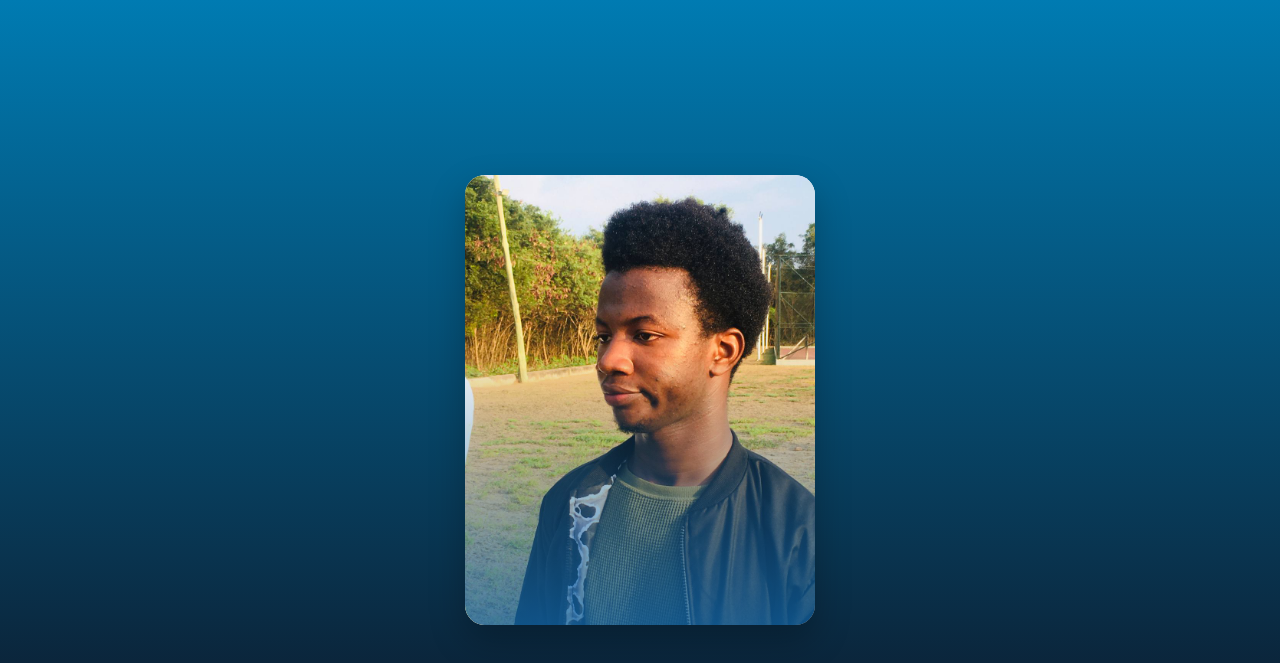
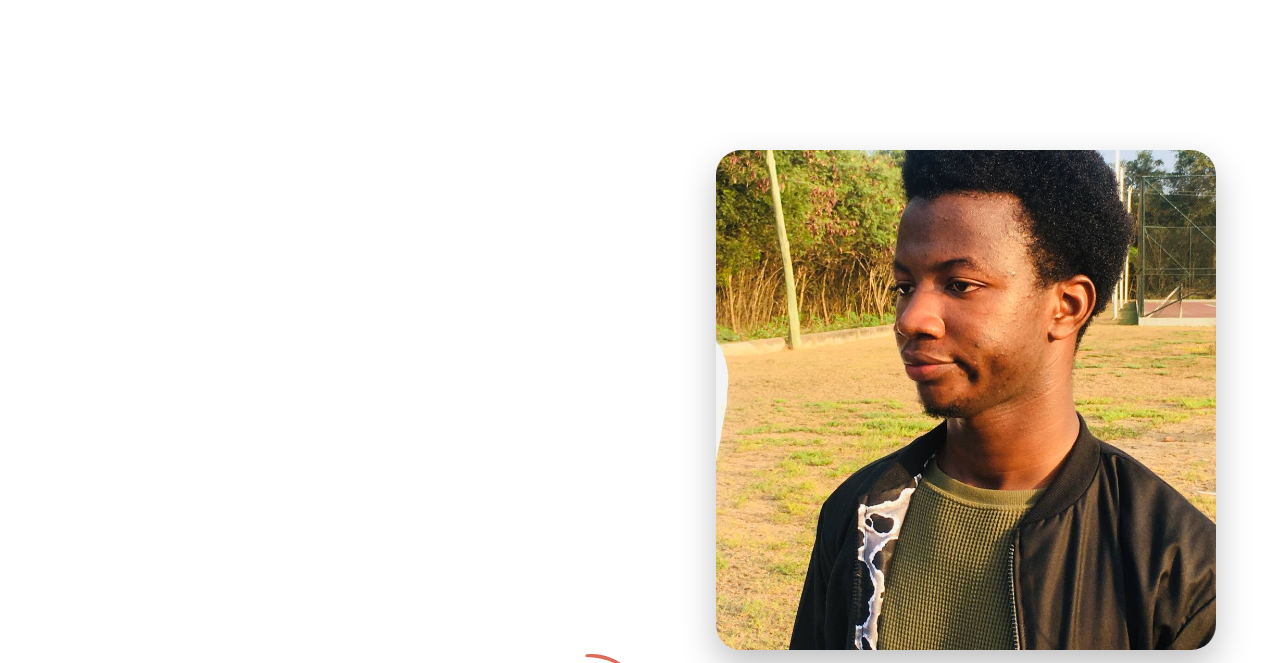
Before and after one commit to Vitalik-Hakim/HGIC-BIRTHDAY-FRONTEND, a plain HTML site: page index.html in a window 1280 px wide. Shown: the top 663 px of the page. Drawn offline with Linux system fonts and the light colour scheme; a web font is replaced by a local one.

Commit message:
new commit

```diff
--- a/index.html
+++ b/index.html
@@ -7,13 +7,11 @@
 <body>
     <div class="card">
         <div class="poster">
-            <img src="pictures/poster.jpg">
-        </div>
-        <div class="details">
-            <img src="pictures/logo.jpg">
-        </div>
+            <img src="pictures/obed.jpg">
     </div>
-
 </body>
+<div class="birthday-effects">
+    <img src="pictures/effect1.png">
+</div>
 </html>
 <!--  A simple pull request-->
--- a/style.css
+++ b/style.css
@@ -9,46 +9,29 @@
 body
 {
     display: flex;
-    justify-content: center;
+    justify-content: right;
+    padding-right: 5%;
     align-items: center;
     min-height: 100vh;
-    background: linear-gradient(#007bb2, #0d1423);
 }
 /* This can be used to adjust the size of the poster*/
 .card
 {
     position: relative;
-    width: 350px;
-    height: 450px;
+    width: 500px;
+    height: 500px;
     background: #fff;
-    border-radius: 20px;
+    border-radius: 25px;
     overflow: hidden;
     box-shadow: 0 15px 35px rgba(0,0,0,0.25);
 }
-.card .poster
+.poster img
 {
-    position: relative;
-    overflow: hidden;
+    aspect-ratio: 1/1;
+    object-fit: cover;
+    width: 100%;
 }
-/* makes the image transparent */
-.card .poster::before
-{
-    content: "";
-    position: absolute;
-    bottom: -180px;
-    width: 100%;
-    height: 100%;
-    background: linear-gradient(0deg, #1064a6 30%, transparent );
-    transition: 0.5s;
-    z-index: 1;
+.birthday-effects{
+ position: fixed;
+ right: 50%;
 }
-.card:hover .poster::before
-{
-    bottom: 0px;
-}
-
-.card .poster img
-{
-    width: 105%;
-    transition: 0.5s;
-}
```
Also changed, not shown: pictures/effect1.png (added), pictures/image (3).png (added), pictures/image.png (added), pictures/logo.jpg (deleted), pictures/obed.jpg (renamed from pictures/poster.jpg), 1 other file.
